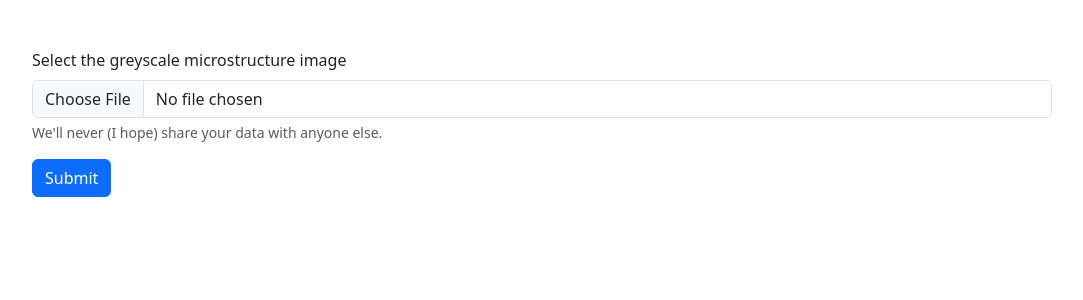
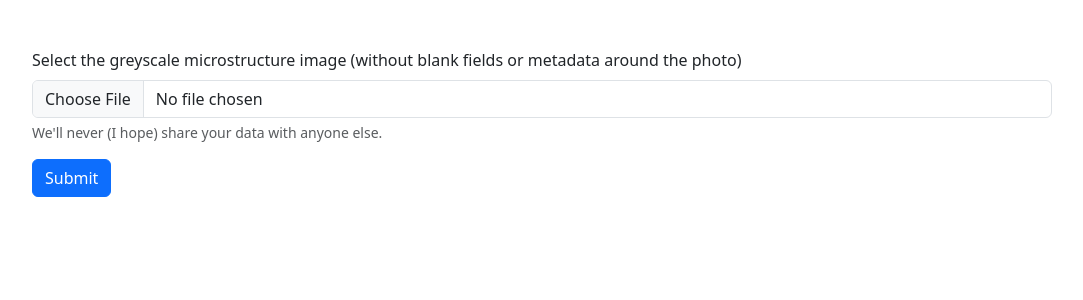
Before and after one commit to Kovylyaev/KursMetalApp, a Django app: page /upload_grey_image in a window 1280 px wide. Shown: the top 300 px of the page, without its empty margins (98-1181 px from the left). Run offline with Django 3.2, Linux system fonts and the light colour scheme; parts of the project's set-up code (start-up, migrations or seed data) failed here and were passed over.

Commit message:
no blank fileds and small images

```diff
--- a/home/views.py
+++ b/home/views.py
@@ -64,6 +64,8 @@ class Index(View):
         # Open the uploaded image with Pillow
         pil_image = Image.open(image_file).convert('RGB')
 
+        if pil_image.size[0] < 224 or pil_image.size[1] < 224:
+            return HttpResponse("Too small image")
         if pil_image.size[0] > 1000 or pil_image.size[1] > 1000:
             return HttpResponse("Too big image")
 
--- a/templates/upload_form.html
+++ b/templates/upload_form.html
@@ -5,7 +5,7 @@
     {% csrf_token %}
     <div class="mb-3">
       <label for="greyImage" class="form-label">
-        Select the greyscale microstructure image
+        Select the greyscale microstructure image (without blank fields or metadata around the photo)
       </label>
       <input type="file" id="greyImage"
       class="form-control" name="greyImage">
```
Also changed, not shown: db.sqlite3, media/grayscale_images/9.bmp (added).
